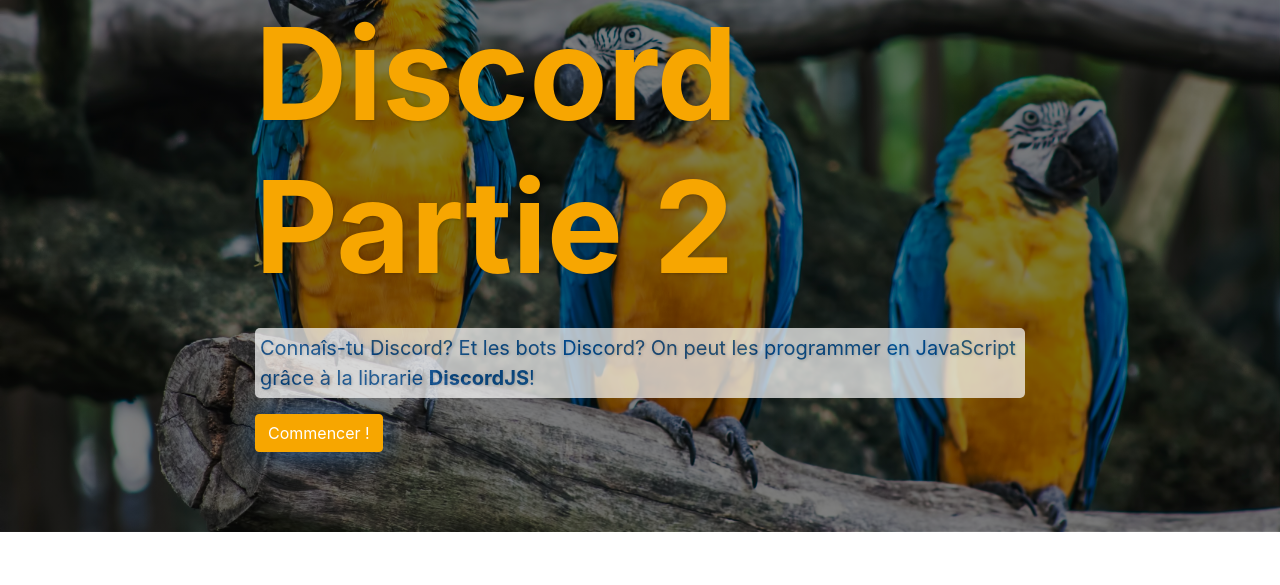
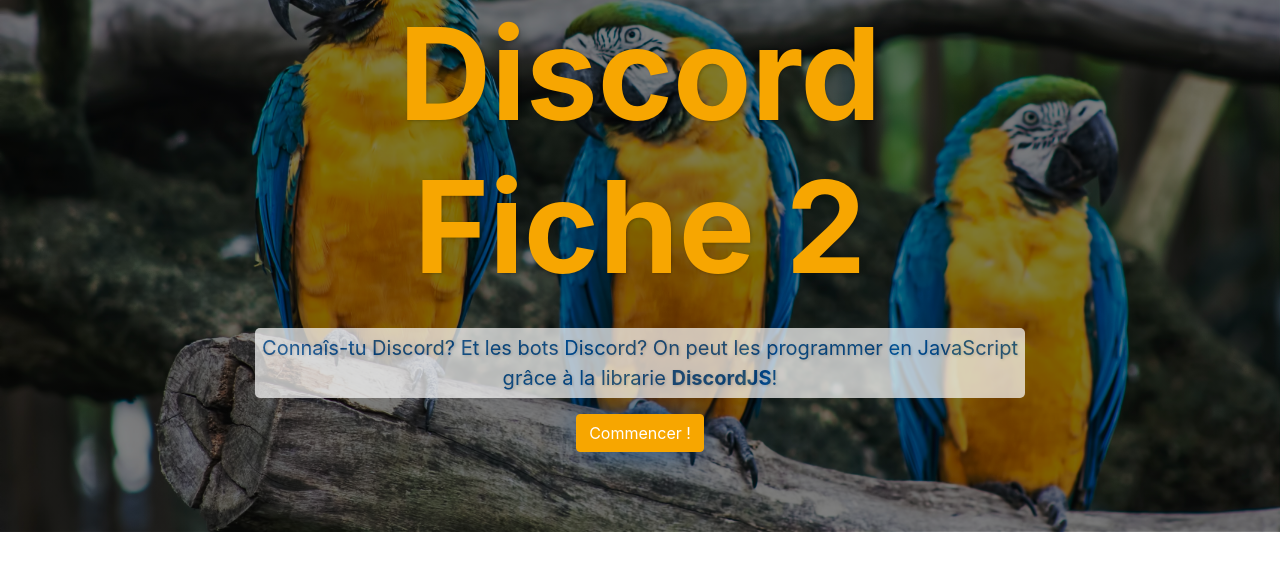
Before and after one commit to TechiesLab/DiscordJS-Commandes, a plain HTML site: page index.html in a window 1280 px wide. Shown: the part 190-775 px from the top of the page. Drawn offline with nearby package versions, Linux system fonts and the light colour scheme; some packages are replaced by stand-ins of ours; a script that the page names is missing.

Commit message:
Title and other links

```diff
--- a/index.html
+++ b/index.html
@@ -18,11 +18,11 @@
       <i class="fab fa-css3-alt mr-1" style="color: #1970b5"></i>
       <i class="fab fa-js-square mr-1" style="color: #FFE01B"></i>
     </div>
-    <div class="container">
+    <div class="container text-center">
       <div class="main">
         <img src="images/logo.png" alt="">
         <div class="class-title">
-          <h1>Discord Partie 2</h1>
+          <h1>Discord<br> Fiche 2</h1>
         </div>
       </div>
       <p>Connaîs-tu Discord? Et les bots Discord? On peut les programmer en JavaScript grâce à la librarie <b>DiscordJS</b>!</p>
@@ -379,7 +379,6 @@
       <a href="https://www.facebook.com/TechiesLabBrussels"><i class="fab fa-facebook"></i></a>
       <a href="https://www.linkedin.com/company/techies-lab/"><i class="fab fa-linkedin"></i></a>
       <a href="https://twitter.com/TechiesLab"><i class="fab fa-twitter"></i></a>
-
     </div>
     <div class="footer-copyright">
       <a href="https://techieslab.be" rel="noopener noreferrer" target="_blank" class="alert-link copyright">
```
